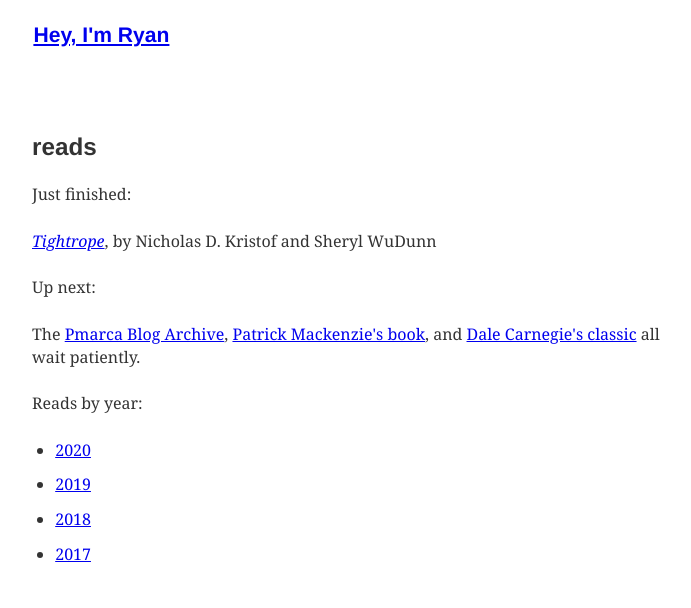
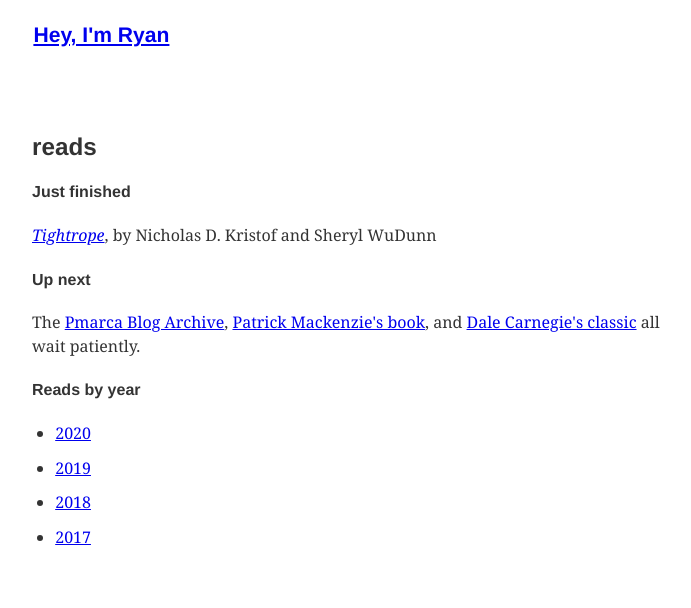
Before and after one commit to raubrey2014/personalSite, a Gatsby site: page /reads/ in a window 1280 px wide. Shown: the whole page, without its empty margins (288-979 px from the left). Built offline with nearby package versions, Linux system fonts and the light colour scheme; Gatsby itself is replaced by a stand-in of ours; some packages are replaced by stand-ins of ours.

Commit message:
Reads subsections to headers

```diff
--- a/src/posts/reads.md
+++ b/src/posts/reads.md
@@ -2,15 +2,15 @@
 title: "reads"
 ---
 
-Just finished:
+#### Just finished
 
 [_Tightrope_](https://www.penguinrandomhouse.com/books/588999/tightrope-by-nicholas-d-kristof-and-sheryl-wudunn/), by Nicholas D. Kristof and Sheryl WuDunn
 
-Up next:
+#### Up next
 
 The [Pmarca Blog Archive](https://a16z.com/2015/01/09/pmarca-blog-ebook/), [Patrick Mackenzie's book](https://www.amazon.com/Sell-More-Software-Conversion-Optimization-ebook/dp/B00AHK02PG), and [Dale Carnegie's classic](https://www.amazon.com/dp/B003WEAI4E/ref=dp-kindle-redirect?_encoding=UTF8&btkr=1) all wait patiently.
 
-Reads by year:
+#### Reads by year
 
 - [2020](/reads/2020)
 - [2019](/reads/2019)
```
